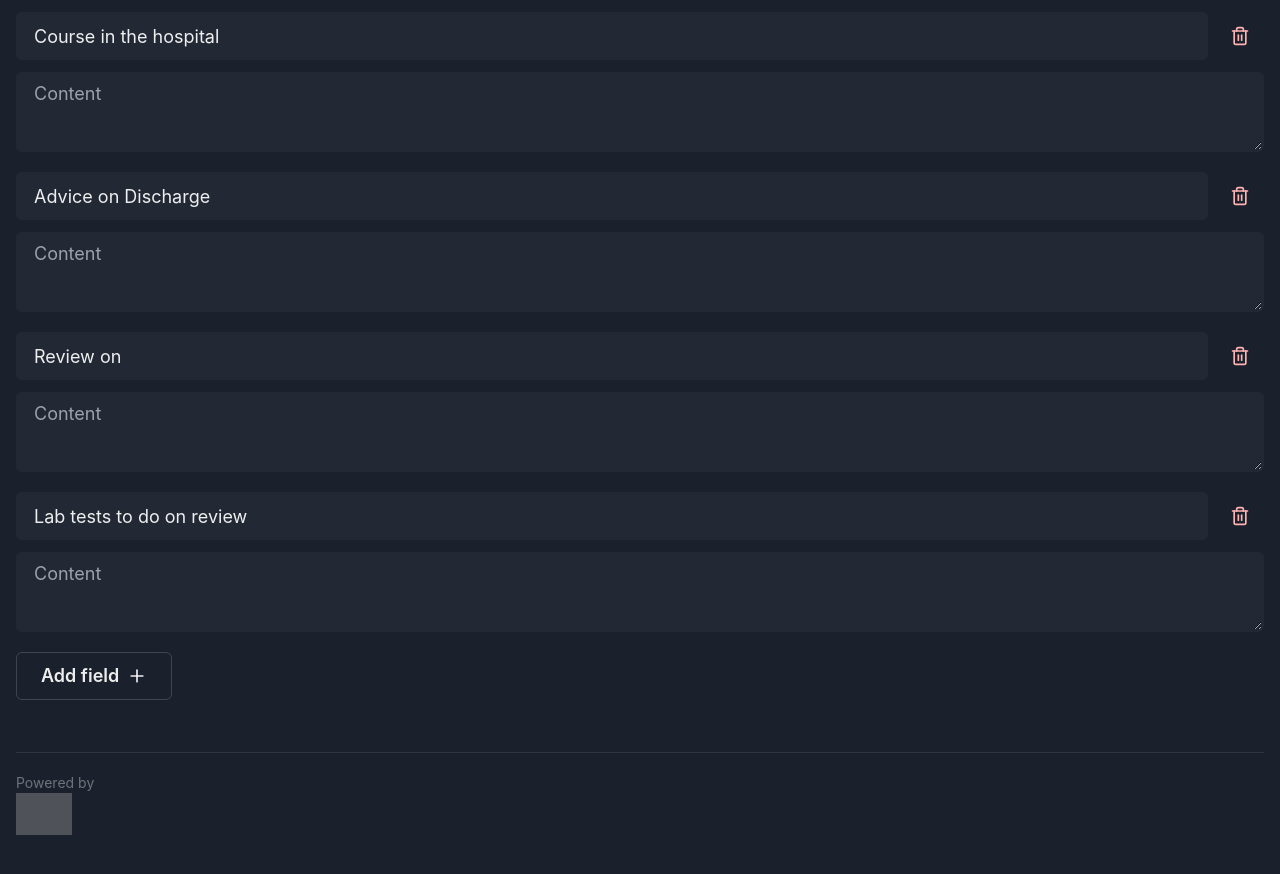
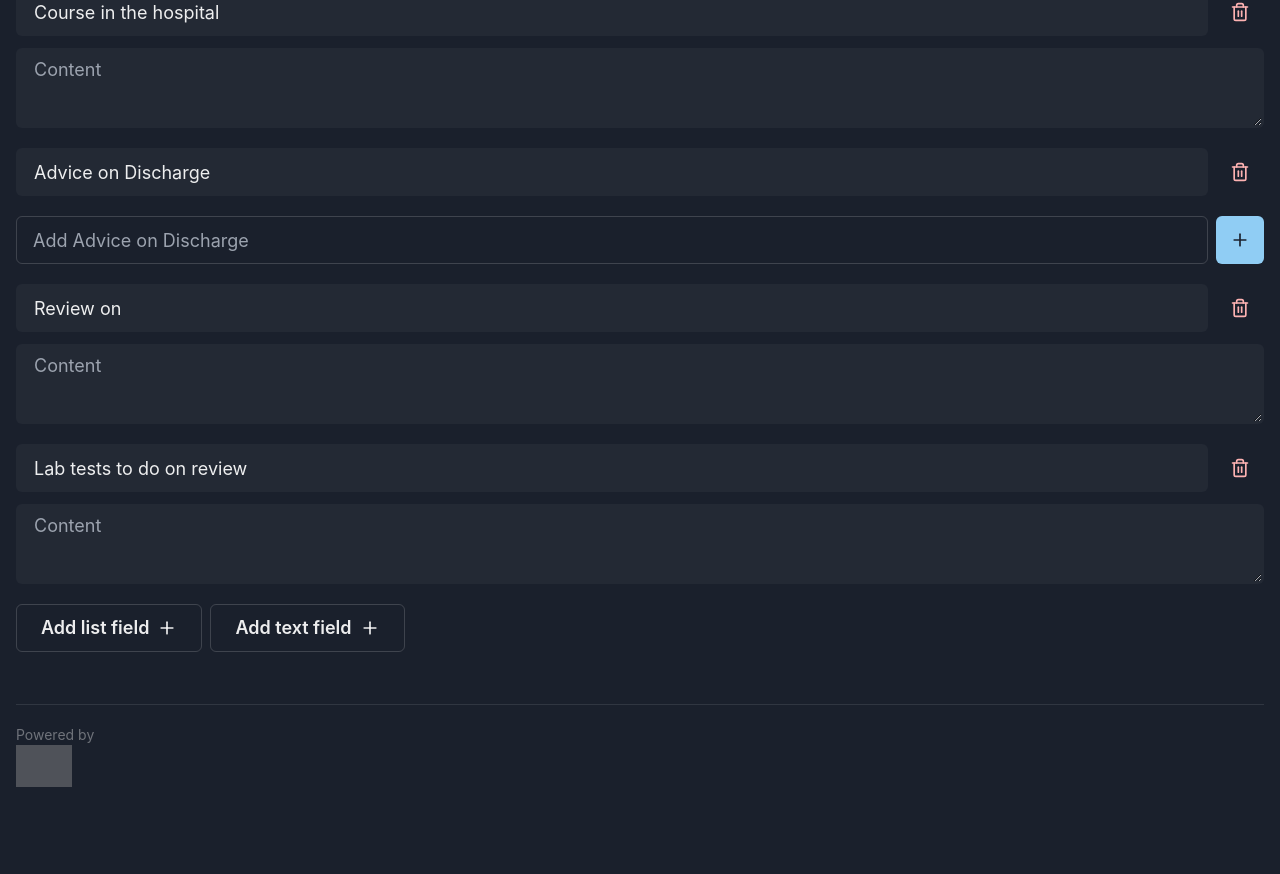
Before and after one commit to hyfic/vein-web, a Next.js app: page / in a window 1280 px wide. Shown: the part 1288-2162 px from the top of the page. After the commit the page ends 2115 px from the top, so only its background shows below. Built offline with nearby package versions, Linux system fonts and the light colour scheme; grey boxes are pictures that could not be loaded.

Commit message:
list form

```diff
--- a/components/dischargeForm/dischargeSummaryValue.tsx
+++ b/components/dischargeForm/dischargeSummaryValue.tsx
@@ -2,6 +2,7 @@ import React, { useState, useEffect } from 'react';
 import { DischargeSummaryValues } from '@/types/discharge';
 import { Flex, IconButton, Input, Textarea } from '@chakra-ui/react';
 import { FiTrash2 } from 'react-icons/fi';
+import { TodoForm } from '../common/todo';
 
 interface Props {
   hashkey: string;
@@ -20,7 +21,7 @@ export const DischargeSummaryValue: React.FC<Props> = ({
   const [content, setContent] = useState(summaryValue.content);
 
   useEffect(() => {
-    editDischargeSummaryValue(key, title, content);
+    editDischargeSummaryValue(key, title, content, summaryValue.isList);
   }, [title, content]);
 
   return (
@@ -43,6 +44,9 @@ export const DischargeSummaryValue: React.FC<Props> = ({
           onClick={() => removeDischargeSummaryValue(key)}
         />
       </Flex>
+      {summaryValue.isList ? (
+        <TodoForm title={title} value={content} setValue={setContent} />
+      ) : (
         <Textarea
           size='lg'
           variant='filled'
@@ -51,6 +55,7 @@ export const DischargeSummaryValue: React.FC<Props> = ({
           placeholder='Content'
           className='mt-3'
         />
+      )}
     </div>
   );
 };
--- a/components/dischargeForm/dischargeSummaryValueForm.tsx
+++ b/components/dischargeForm/dischargeSummaryValueForm.tsx
@@ -1,4 +1,4 @@
-import React, { useState } from 'react';
+import React from 'react';
 import { SetState } from '@/types/react';
 import { DischargeSummaryValues } from '@/types/discharge';
 import { DischargeSummaryValue } from './dischargeSummaryValue';
@@ -17,13 +17,15 @@ export const DischargeSummaryValueForm: React.FC<Props> = ({
   const editDischargeSummaryValue = (
     key: string,
     title: string,
-    content: string
+    content: string,
+    isList: boolean
   ) => {
     setSummaryValues({
       ...summaryValues,
       [key]: {
         title,
         content,
+        isList,
       },
     });
   };
@@ -34,7 +36,7 @@ export const DischargeSummaryValueForm: React.FC<Props> = ({
     setSummaryValues({ ...filteredSummaryValues });
   };
 
-  const addDischargeSummaryValue = () => {
+  const addDischargeSummaryValue = (isList: boolean) => {
     let key = Date.now().toString();
 
     setSummaryValues({
@@ -42,6 +44,7 @@ export const DischargeSummaryValueForm: React.FC<Props> = ({
       [key]: {
         title: 'Untitled',
         content: '',
+        isList,
       },
     });
   };
@@ -57,8 +60,20 @@ export const DischargeSummaryValueForm: React.FC<Props> = ({
           removeDischargeSummaryValue={removeDischargeSummaryValue}
         />
       ))}
-      <Button size='lg' variant='outline' onClick={addDischargeSummaryValue}>
-        Add field <FiPlus className='ml-2' size={20} />
+      <Button
+        size='lg'
+        variant='outline'
+        onClick={() => addDischargeSummaryValue(true)}
+      >
+        Add list field <FiPlus className='ml-2' size={20} />
+      </Button>
+      <Button
+        size='lg'
+        variant='outline'
+        onClick={() => addDischargeSummaryValue(false)}
+        ml={2}
+      >
+        Add text field <FiPlus className='ml-2' size={20} />
       </Button>
     </div>
   );
```
Lines whose indentation alone changed are shown as unchanged.
